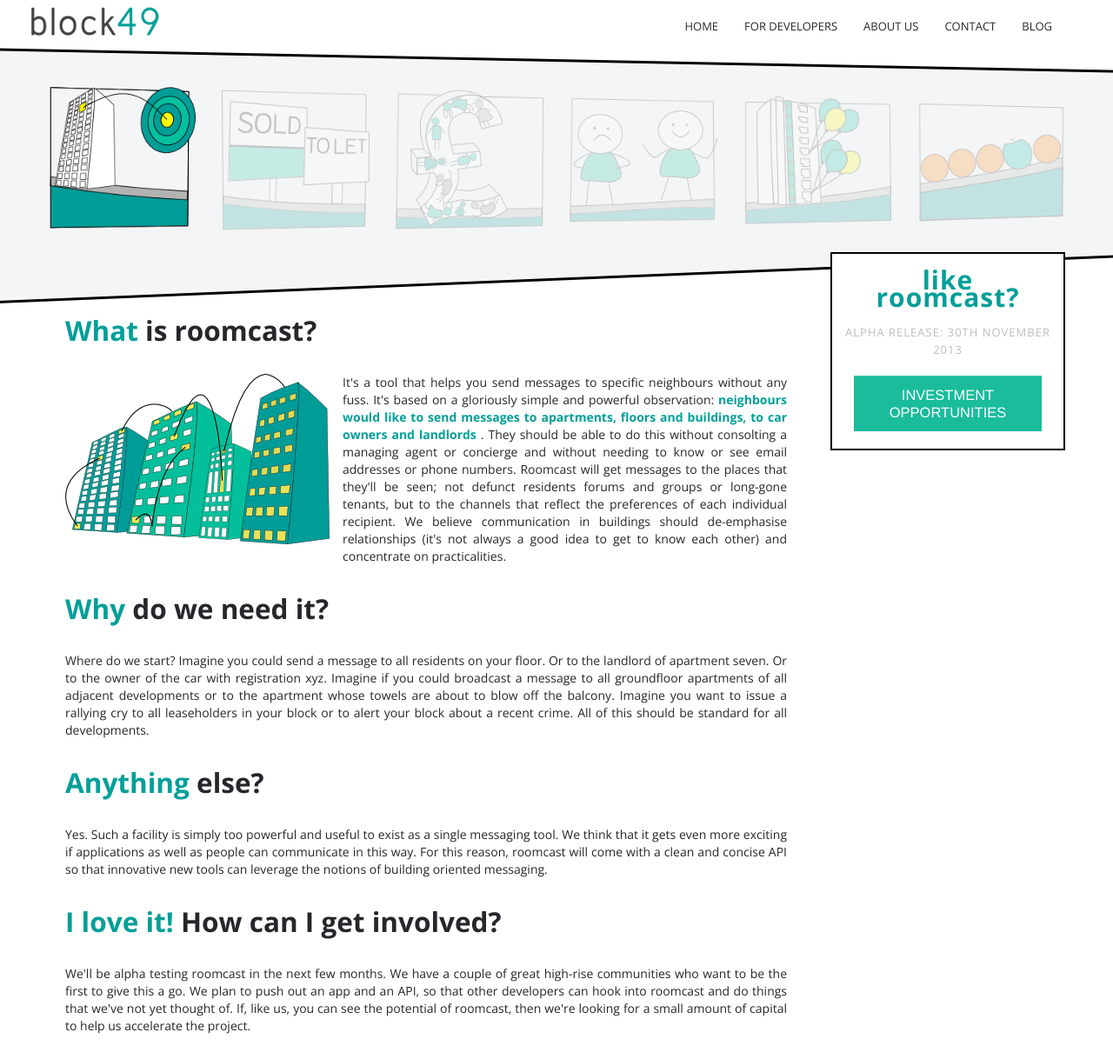
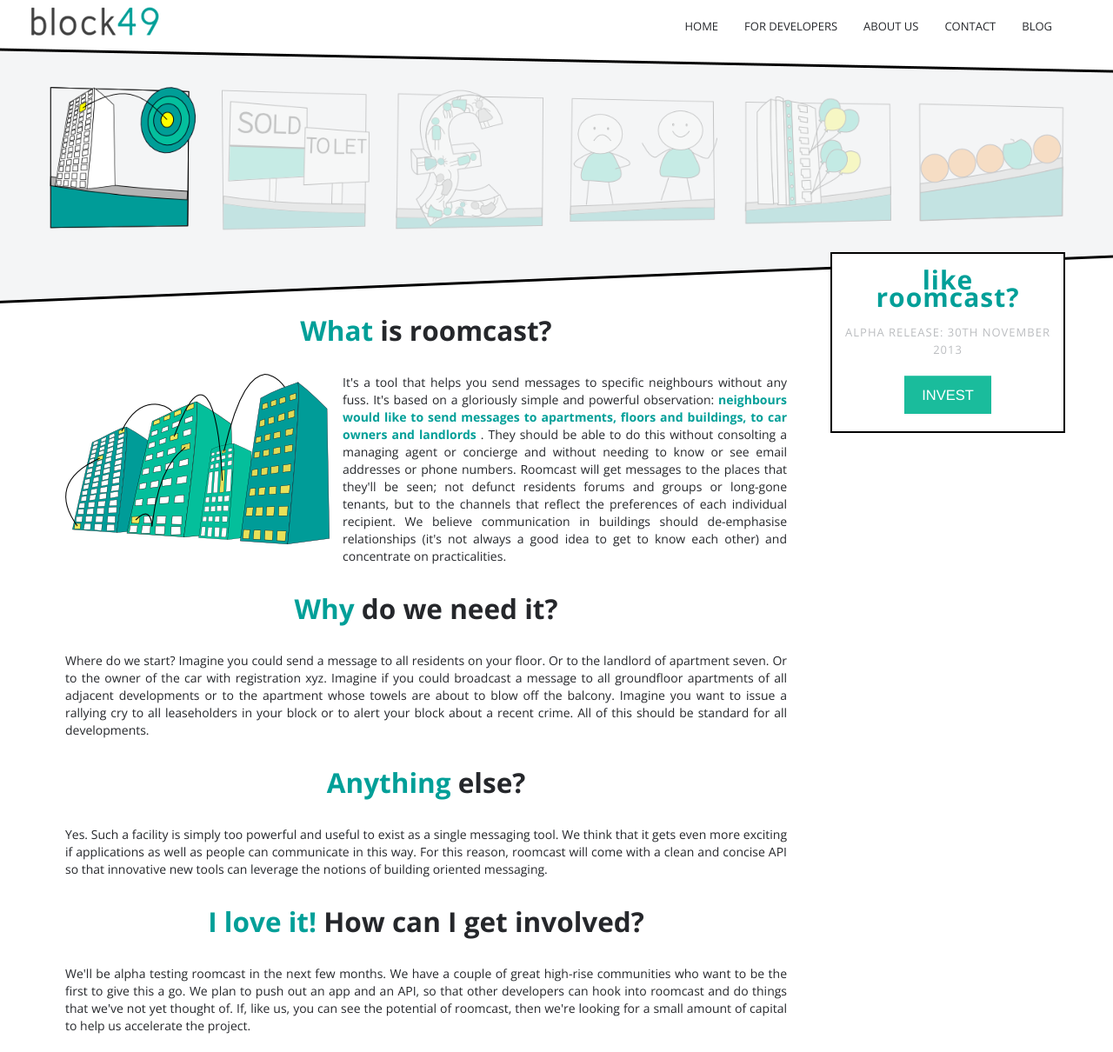
Before and after one commit to tlodge/block49.website, a Jekyll site: the page built from inspiration.html, in a window 1280 px wide and 1210 px high. Shown: the whole window at 87% size. Built offline with Jekyll 4.4.1, drawn with Linux system fonts in a browser that asks for light colours.

Commit message:
h2 justify

```diff
--- a/assets/css/style.css
+++ b/assets/css/style.css
@@ -370,8 +370,7 @@ strong{
 }
 
 #about h2{
-    text-align: left;
-    padding-left: 20px;
+    text-align: center;
 }
 
 #hint1  {
@@ -966,6 +965,11 @@ input[type="text"], select, textarea {
 .btn{
     text-shadow: none;
     border-radius: 0px 0px 0px 0px;
+
+}
+
+.thumbnail p.center {
+  text-align: center;
 }
 
 .flat-butt {
--- a/inspiration.html
+++ b/inspiration.html
@@ -115,7 +115,7 @@ title: Your New Jekyll Site
                 <div class="border">
                     <h4> <strong>like</strong> roomcast? </h4>
                     <span> ALPHA RELEASE: 30th November 2013 </span>
-                    <p><button class="btn flat-butt flat-primary-butt">INVESTMENT OPPORTUNITIES</button></p>
+                    <p class="center"><button class="btn flat-butt flat-primary-butt">INVEST</button></p>
                 </div>
             </div>
         </div>
```
